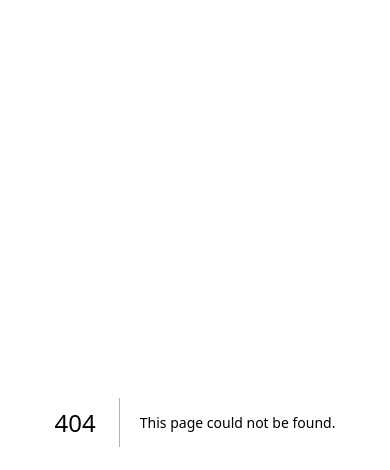
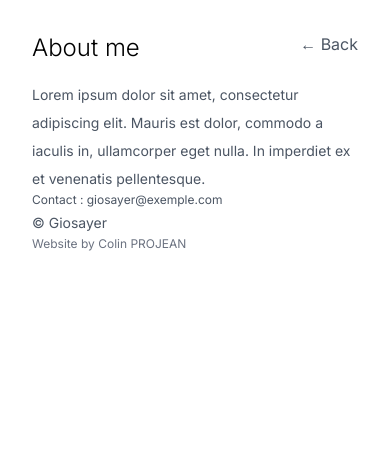
Before and after one commit to 42Colins/Giosayer, a Next.js app: page /about in a window 390 px wide. Before the commit this address had no page. Shown: the top 470 px of the page. Built offline with nearby package versions, Linux system fonts and the light colour scheme.

Commit message:
Added about page, sign logo and responsiveness

```diff
--- /dev/null
+++ b/app/about/page.tsx
@@ -0,0 +1,37 @@
+'use client';
+
+export default function About() {
+  return (
+    <main className="min-h-screen p-8 bg-white relative">
+      {/* Back button */}
+      <button
+        onClick={() => window.location.href = '/'}
+        className="absolute top-8 right-8 text-gray-600"
+      >
+        ← Back
+      </button>
+
+      <div className="max-w-2xl">
+        <div className="text-lg">
+          <div className="mb-4">
+            <h1 className="text-2xl font-light">About me</h1>
+          </div>
+          <a className="text-gray-600 text-sm">
+		  Lorem ipsum dolor sit amet, consectetur adipiscing elit. Mauris est dolor, commodo a iaculis in, ullamcorper eget nulla. In imperdiet ex et venenatis pellentesque.
+		  </a>
+		  <p className="text-xs text-gray-600">Contact : giosayer@exemple.com</p>
+          <div className="mt-auto">
+            <a
+              href="https://www.instagram.com/giosayer/"
+              target="_blank"
+              className="text-sm text-gray-600"
+            >
+              © Giosayer
+            </a>
+            <p className="text-xs text-gray-500">Website by Colin PROJEAN</p>
+          </div>
+        </div>
+      </div>
+    </main>
+  );
+}
--- a/app/globals.css
+++ b/app/globals.css
@@ -35,3 +35,43 @@ body {
   color: rgb(var(--foreground-rgb));
   background: rgb(var(--background-rgb));
 }
+
+/* Cross-browser compatibility fixes */
+.signature-container {
+  transform-style: preserve-3d;
+  backface-visibility: hidden;
+  -webkit-backface-visibility: hidden;
+  -webkit-transform-style: preserve-3d;
+  -webkit-perspective: 1000;
+  perspective: 1000;
+}
+
+/* Fix Safari scaling */
+@supports (-webkit-touch-callout: none) {
+  .signature-container img {
+    transform: translateZ(0);
+    -webkit-transform: translateZ(0);
+  }
+}
+
+/* Responsive signature sizing */
+@media (max-width: 768px) {
+  .signature-container {
+    width: clamp(50px, 5vw, 70px) !important;
+    height: clamp(18px, 1.8vw, 25px) !important;
+  }
+}
+
+@media (min-width: 769px) {
+  .signature-container {
+    width: clamp(80px, 6vw, 120px) !important;
+    height: clamp(29px, 2.2vw, 43px) !important;
+  }
+}
+
+@media (min-width: 1200px) {
+  .signature-container {
+    width: clamp(100px, 7vw, 140px) !important;
+    height: clamp(36px, 2.5vw, 50px) !important;
+  }
+}
--- a/app/page.tsx
+++ b/app/page.tsx
@@ -191,6 +191,15 @@ export default function Home() {
     preloadAllImages();
   }, []);
 
+  // Add this useEffect for initial image load
+  useEffect(() => {
+    const img = new Image();
+    img.src = '/signature.png';
+    img.onload = () => {
+      console.log('Signature image dimensions:', img.naturalWidth, 'x', img.naturalHeight);
+    };
+  }, []);
+
   const handleBack = () => {
     setSelectedBinder(null);
     setCurrentImageIndex(0);
@@ -224,28 +233,25 @@ export default function Home() {
               className="absolute cursor-pointer transition-all duration-300 hover:opacity-75"
               style={{
                 ...binder.position,
-                WebkitTransform: 'translateZ(0)', // Fix for Safari
+                WebkitTransform: 'translateZ(0)',
                 transform: 'translateZ(0)'
               }}
               onClick={() => setSelectedBinder(binder.id)}
             />
           ))}
-
           {/* Signature button */}
           <div
-            className="absolute"
+            className="absolute signature-container"
             style={{
-              right: '30%',
-              bottom: '0%',
+              right: '35%',
+              bottom: '33%',
               transform: 'rotate(-12deg)',
-              WebkitTransform: 'rotate(-12deg)', // Fix for Safari
-              transformOrigin: 'center center',
-              width: '85px',
-              height: '60px'
+              WebkitTransform: 'rotate(-12deg)',
+              transformOrigin: 'center'
             }}
           >
             <button
-              onClick={() => window.open('https://www.instagram.com/giosayer/', '_blank')}
+              onClick={() => window.location.href = '/about'}
               className="w-full h-full p-0 border-0 bg-transparent cursor-pointer"
             >
               <img
@@ -253,10 +259,6 @@ export default function Home() {
                 alt="Signature"
                 className="w-full h-full object-contain"
                 draggable="false"
-                style={{
-                  WebkitTouchCallout: 'none' as const,
-                  userSelect: 'none' as const
-                }}
               />
             </button>
           </div>
@@ -278,13 +280,13 @@ export default function Home() {
             <div className="w-2/3 h-2/3 flex justify-center items-center">
               {/* Image container */}
               <div
-                className="aspect-[16/9] relative cursor-pointer flex justify-center items-center"
+                className="w-full h-full relative cursor-pointer flex justify-center items-center"
                 onClick={handleNextImage}
               >
                 {currentImage && (
                   <img
                     src={currentImage.image}
-                    className="w-full h-full object-cover"
+                    className="max-w-full max-h-full w-auto h-auto object-contain"
                   />
                 )}
               </div>
```
Also changed, not shown: public/sign.png (added), public/signature.png.
